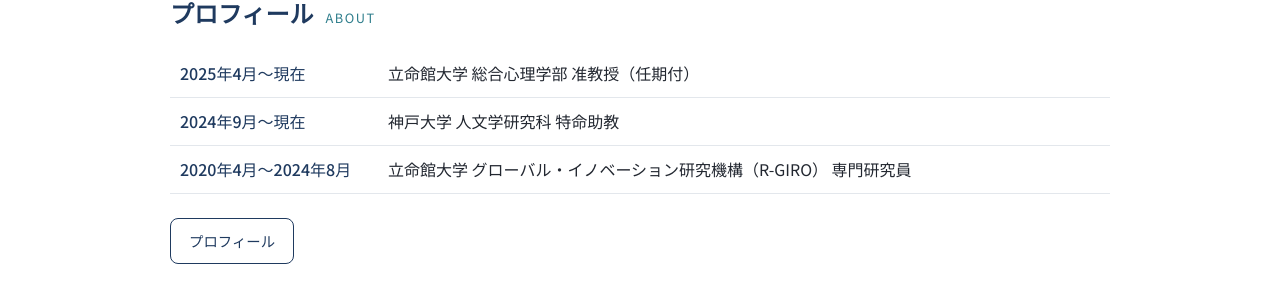
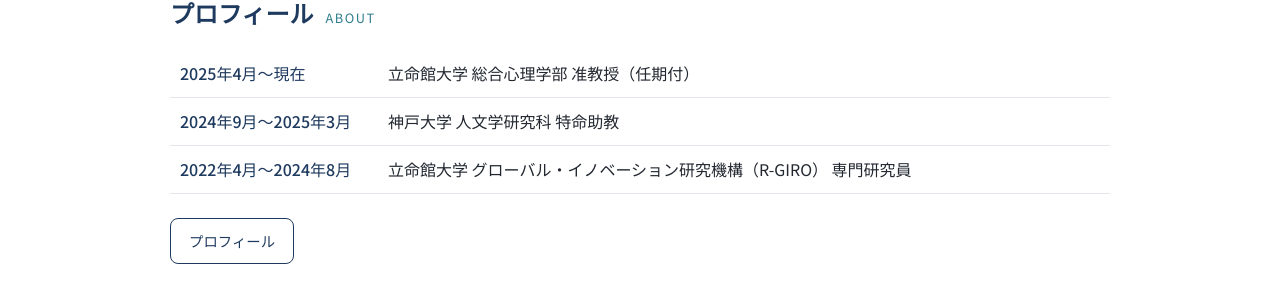
Before and after one commit to YukiInoueNakata/YukiInoueNakata.github.io, a Jekyll site: the page built from index.html, in a window 1280 px wide and 900 px high, scrolled down 377 px. Shown: the part 151-455 px from the top of the window. Built offline with Jekyll 4.4.1, drawn with Linux system fonts in a browser that asks for light colours.

Commit message:
Fix career dates; ignore internal project logs
- Kobe University appointment: 2024-09..2025-03 (was "present")
- R-GIRO Senior Researcher: 2022-04..2024-08 (was 2020; that overlapped OIC)
- gitignore local project logs (CLAUDE/HISTORY/TODO/work-log)

Co-Authored-By: Claude Opus 4.8 (1M context) <noreply@anthropic.com>
Claude-Session: https://claude.ai/code/session_01WZqpGu6J3Y8hhsNEk6Shhe

```diff
--- a/_config.yml
+++ b/_config.yml
@@ -59,3 +59,6 @@ exclude:
   - serve.ps1
   - docs
   - .playwright-mcp
+  - CLAUDE.md
+  - HISTORY.md
+  - TODO.md
--- a/_data/cv.yml
+++ b/_data/cv.yml
@@ -6,8 +6,8 @@
 # 経歴（新しい順）
 career:
   - { pja: "2025年4月〜現在", pen: "Apr 2025–present", ja: "立命館大学 総合心理学部 准教授（任期付）", en: "Associate Professor (fixed-term), College of Comprehensive Psychology, Ritsumeikan University" }
-  - { pja: "2024年9月〜現在", pen: "Sep 2024–present", ja: "神戸大学 人文学研究科 特命助教", en: "Specially Appointed Assistant Professor, Graduate School of Humanities, Kobe University" }
-  - { pja: "2020年4月〜2024年8月", pen: "Apr 2020–Aug 2024", ja: "立命館大学 グローバル・イノベーション研究機構（R-GIRO） 専門研究員", en: "Senior Researcher, Ritsumeikan Global Innovation Research Organization (R-GIRO)" }
+  - { pja: "2024年9月〜2025年3月", pen: "Sep 2024–Mar 2025", ja: "神戸大学 人文学研究科 特命助教", en: "Specially Appointed Assistant Professor, Graduate School of Humanities, Kobe University" }
+  - { pja: "2022年4月〜2024年8月", pen: "Apr 2022–Aug 2024", ja: "立命館大学 グローバル・イノベーション研究機構（R-GIRO） 専門研究員", en: "Senior Researcher, Ritsumeikan Global Innovation Research Organization (R-GIRO)" }
   - { pja: "2020年4月〜2022年3月", pen: "Apr 2020–Mar 2022", ja: "立命館大学 OIC総合研究機構 専門研究員", en: "Senior Researcher, OIC Research Organization, Ritsumeikan University" }
   - { pja: "2018年4月〜2020年3月", pen: "Apr 2018–Mar 2020", ja: "立命館大学 グローバル・イノベーション研究機構（R-GIRO） リサーチアシスタント", en: "Research Assistant, Ritsumeikan Global Innovation Research Organization (R-GIRO)" }
   - { pja: "2016年4月〜2018年3月", pen: "Apr 2016–Mar 2018", ja: "日本学術振興会 特別研究員（DC2）", en: "JSPS Research Fellow (DC2), Japan Society for the Promotion of Science" }
```
Also changed, not shown: 1 other file.
